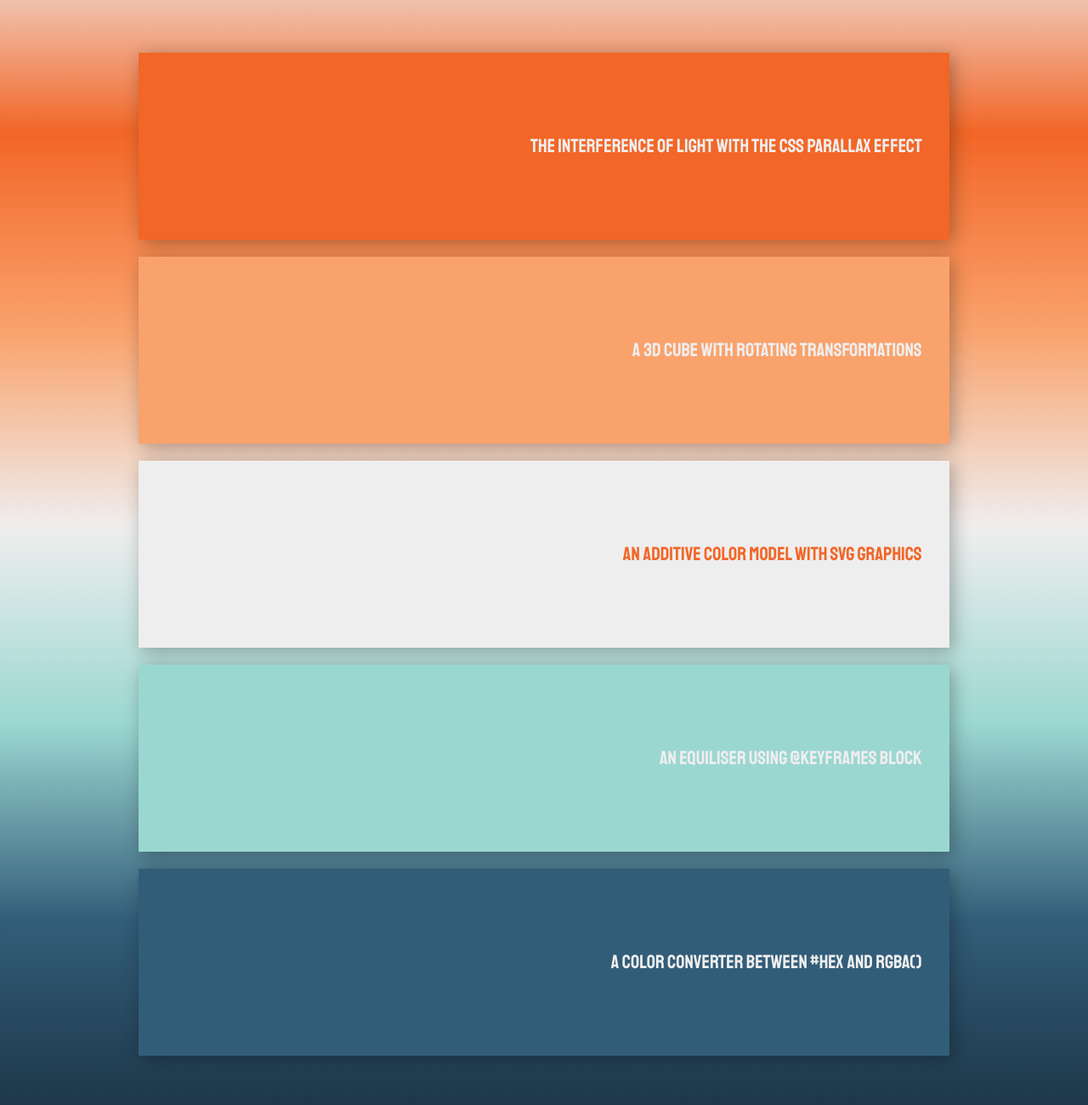
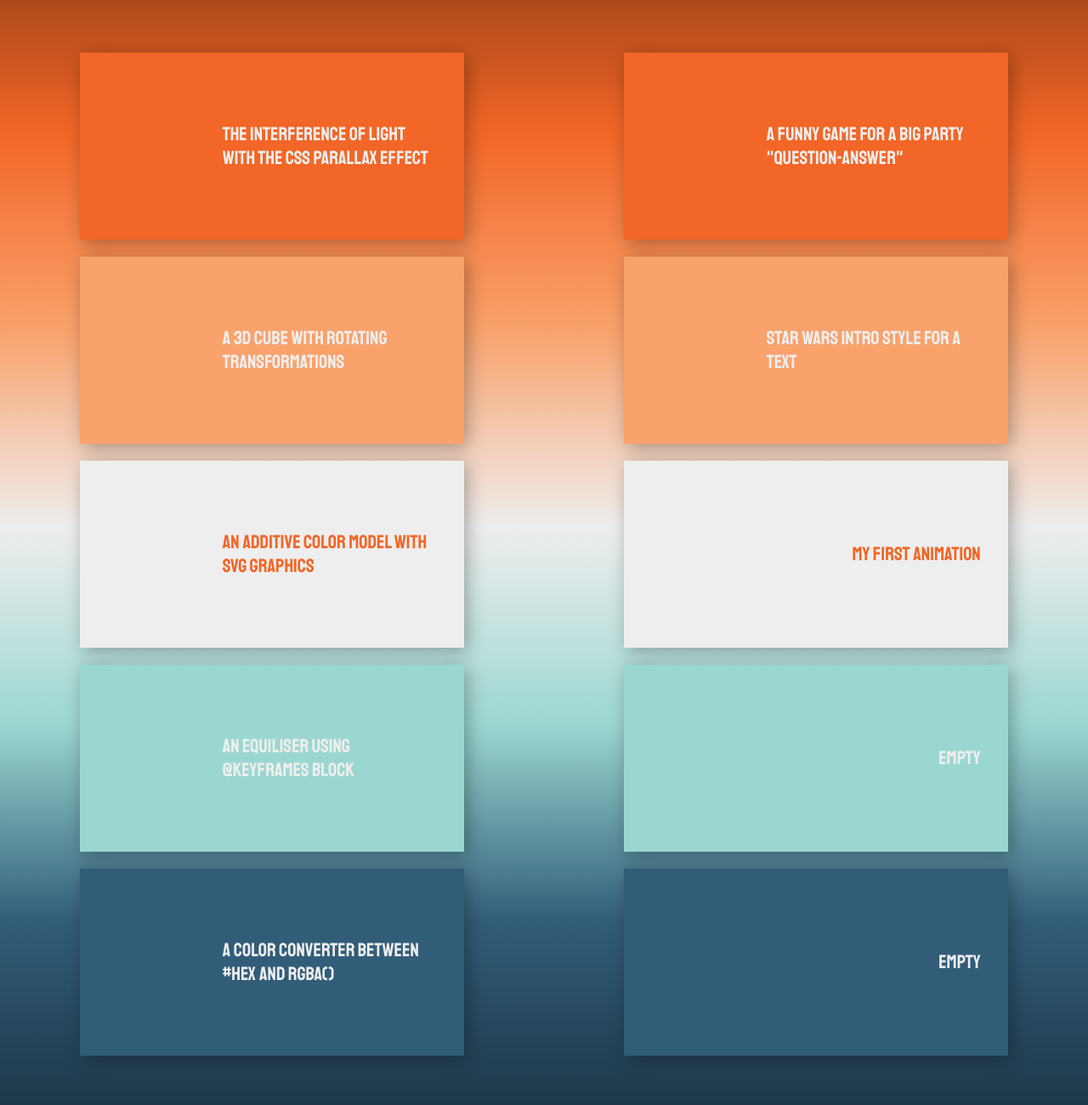
Before and after one commit to NearFutureBand/NearFutureBand.github.io, a plain HTML site: page index.html in a window 1280 px wide. Shown: the part 876-2176 px from the top of the page at 85% size. Drawn offline with Linux system fonts and the light colour scheme.

Commit message:
placing all features that works

```diff
--- a/css/index.css
+++ b/css/index.css
@@ -169,6 +169,7 @@ div, header, nav, main{
     height: 16vh;
 }
 
+
 .home .wrapper .sidebar-wrapper{
     width: 15%;
 }
@@ -181,12 +182,19 @@ div, header, nav, main{
 
 .home .wrapper .main-wrapper{
     width: 100%;
+    flex-flow: column;
+}
+
+@media (min-width: 1200px) {
+    .home .wrapper .main-wrapper{
+        flex-flow: row;
+    }
 }
 
 .home main{
     width: 100%;
     background: linear-gradient(
-        #EFEEEE,
+        rgb(141, 59, 21),
         #F26627,
         #f9A26C,
         #EFEEEE,
--- a/index.html
+++ b/index.html
@@ -82,13 +82,51 @@
           </div>
 
           <div class="link-wrapper">
-              <a class="link link-5" href="upperPages/colconv.html.html">
+            <a class="link link-5" href="upperPages/colconv.html.html">
+              <div class="image"></div>
+              <div class="text">A color converter between #hex and rgba()</div>
+            </a>
+          </div>
+
+        </main>
+        <main>
+
+            <div class="link-wrapper">
+              <a class="link link-1" href="upperPages/question-answer-alfa.html">
                 <div class="image"></div>
-                <div class="text">A color converter between #hex and rgba()</div>
+                <div class="text">A funny game for a big party "Question-Answer"</div>
               </a>
             </div>
 
-        </main>
+            <div class="link-wrapper">
+              <a class="link link-2" href="upperPages/starWarsText.html">
+                <div class="image"></div>
+                <div class="text">Star Wars Intro style for a text</div>
+              </a>
+            </div>
+
+            <div class="link-wrapper">
+              <a class="link link-3" href="upperPages/runningCheetah.html">
+                <div class="image"></div>
+                <div class="text">My first animation</div>
+              </a>
+            </div>
+
+            <div class="link-wrapper">
+              <a class="link link-4" href="upperPages/equiliser.html">
+                <div class="image"></div>
+                <div class="text">Empty</div>
+              </a>
+            </div>
+
+            <div class="link-wrapper">
+              <a class="link link-5" href="upperPages/colconv.html.html">
+                <div class="image"></div>
+                <div class="text">Empty</div>
+              </a>
+            </div>
+
+          </main>
       </div>
 
     </div>
@@ -97,20 +135,10 @@
 
 
 
-    <!--
-    <div class="container tiles darkTheme">
-        <a class="tile linkBg" href="upperPages/parallax.html">The interference of light with the CSS parallax effect<img src="img/interference.png"></a>
-        <a class="tile linkBg" href="upperPages/3dcube.html">A 3D cube with rotating transformations<img src="img/cube.png"></a>
-        <a class="tile linkBg" href="upperPages/rgbCircle.html">An additive color model with SVG graphics<img src="img/rgbModel.png"></a>
-        <a class="tile linkBg" href="upperPages/equiliser.html">An equiliser using @keyframes block<img src="img/equiliser.png"></a>
+    <!--<div class="container tiles darkTheme">
         <a class="tile linkBg">Different navigation bars with javascript and without (in progress)<img src="img/nav.png"></a>
-        <a class="tile linkBg" href="upperPages/colconv.html">A color converter between #hex and rgba()<img src="img/colorConverter.png"></a>
-        <a class="tile linkBg" href="upperPages/question-answer-alfa.html">A funny game for a big party "Question-Answer"<img src="img/smile.png"></a>
-        <a class="tile linkBg" href="upperPages/starWarsText.html">Star Wars Intro style for a text<img src="img/deathStar.png"></a>
         <a class="tile linkBg" href="#">Check your reaction with The Clicker (in progress)<img src="img/drumPad.png"></a>
         <a class="tile linkBg" href="#">The SVG guitar neck to learn notes (coming soon)<img src="img/guitarNeck.png"></a>
-        <a class="tile linkBg" href="#">The funny lottery with a gauss function (coming soon)<img src="img/gaussLottery.png"></a>
-        <a class="tile linkBg" href="upperPages/runningCheetah.html">My first animation<img src="img/cheetah1.png"></a>
     </div>-->
   </body>
 </html>
```
